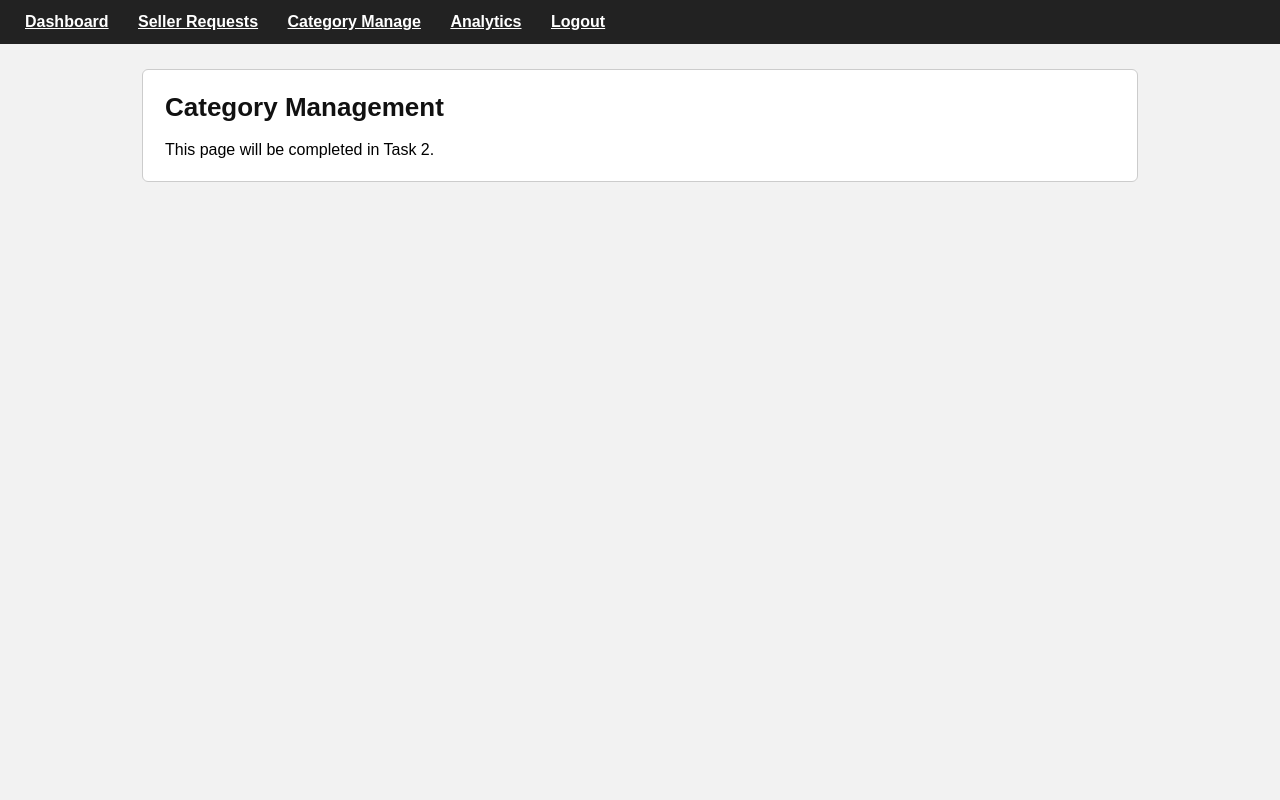
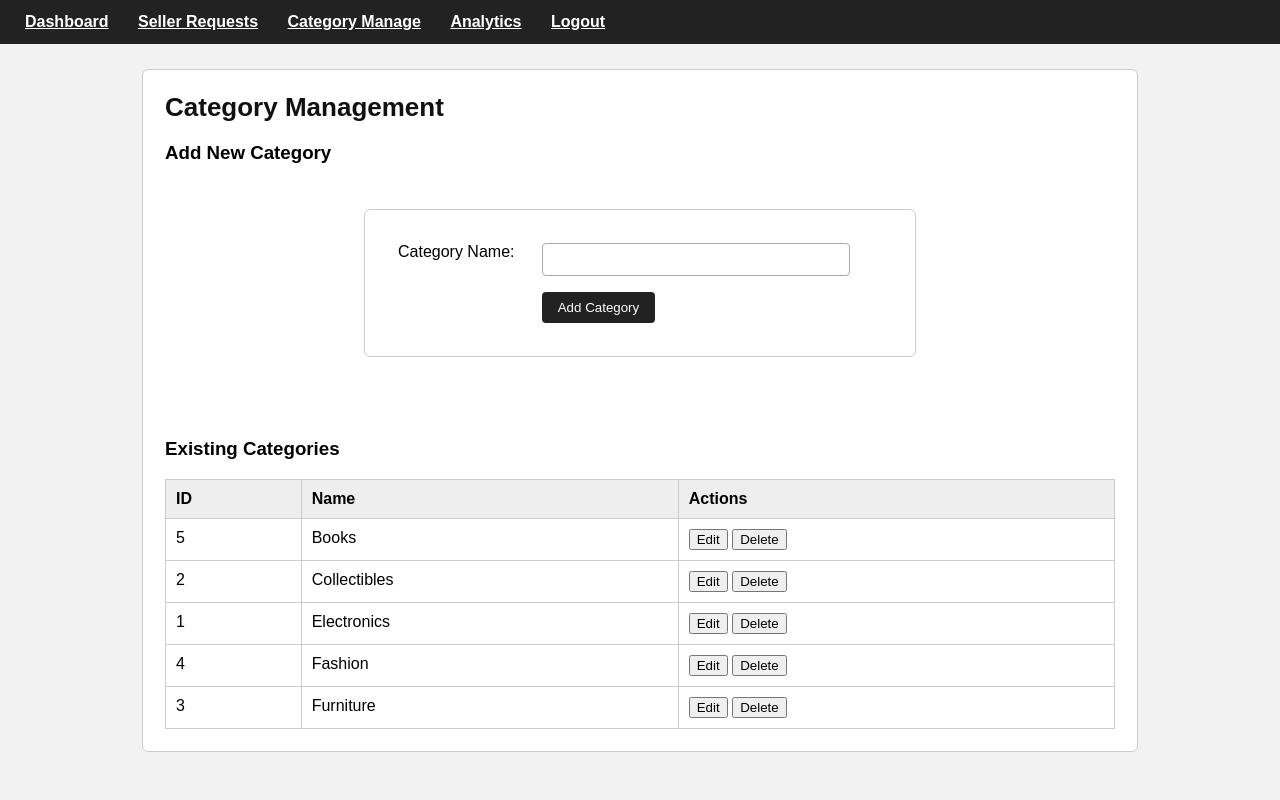
Before and after one commit to Noobie33/WebTechProject_G9, a PHP site: page /View/CategoryManage.php in a window 1280 px wide. Run offline with PHP 8.4, Linux system fonts and the light colour scheme; the visitor is signed in with stand-in values (Sample User, id 1); data comes from the database, SQL or seed files in the repository.

Commit message:
Category set

```diff
--- /dev/null
+++ b/Controller/CategoryController.php
@@ -0,0 +1,78 @@
+<?php
+include "../Model/db.php";
+session_start();
+
+if(!isset($_SESSION["loggedIn"]) || $_SESSION["loggedIn"]!=true || $_SESSION["role"]!="admin")
+    {
+        Header("Location:../View/Login.php");
+        exit;
+    }
+
+$database = new db();
+$connection = $database->connection();
+
+$message = "";
+$categoryName = "";
+$categoryNameErr = "";
+
+if($_SERVER["REQUEST_METHOD"]=="POST")
+    {
+        if($_POST["action"]=="add")
+            {
+                $categoryName = trim($_POST["category_name"]);
+                if(empty($categoryName))
+                    {
+                        $categoryNameErr = "Category name required";
+                    }
+                else
+                    {
+                        $result = $database->AddCategory($connection, $categoryName);
+                        if($result)
+                            {
+                                $message = "Category added successfully";
+                                $categoryName = "";
+                            }
+                        else
+                            {
+                                $categoryNameErr = "Category already exists";
+                            }
+                    }
+            }
+
+        if($_POST["action"]=="edit")
+            {
+                $edit_id = $_POST["category_id"];
+                $edit_name = trim($_POST["category_name"]);
+                if(empty($edit_name))
+                    {
+                        $message = "Category name required";
+                    }
+                else
+                    {
+                        $result = $database->UpdateCategory($connection, $edit_id, $edit_name);
+                        if($result){ $message = "Category updated"; }
+                        else{ $message = "Update failed"; }
+                    }
+            }
+
+        if($_POST["action"]=="delete")
+            {
+                header("Content-Type: application/json");
+                $cat_id = $_POST["category_id"];
+                $used = $database->CheckCategoryUsed($connection, $cat_id);
+                if($used > 0)
+                    {
+                        echo json_encode(array("ok"=>false,"message"=>"Cannot delete: category used by ".$used." listing(s)"));
+                    }
+                else
+                    {
+                        $result = $database->DeleteCategory($connection, $cat_id);
+                        if($result){ echo json_encode(array("ok"=>true,"message"=>"Category deleted")); }
+                        else{ echo json_encode(array("ok"=>false,"message"=>"Delete failed")); }
+                    }
+                exit;
+            }
+    }
+
+$categories = $database->ShowCategory($connection);
+?>
--- /dev/null
+++ b/Controller/JS/CategoryDelete.js
@@ -0,0 +1,25 @@
+function DeleteCategory(cat_id)
+{
+    if(!confirm("Delete this category?")){ return; }
+
+    let xhttp = new XMLHttpRequest();
+    xhttp.onreadystatechange = function()
+        {
+            if(this.readyState==4 && this.status==200)
+                {
+                    let response = JSON.parse(this.responseText);
+                    if(response.ok)
+                        {
+                            document.getElementById("cat_row_"+cat_id).remove();
+                            alert("Category deleted");
+                        }
+                    else
+                        {
+                            alert(response.message);
+                        }
+                }
+        }
+    xhttp.open("POST", "../Controller/CategoryController.php", true);
+    xhttp.setRequestHeader("content-type","application/x-www-form-urlencoded");
+    xhttp.send("action=delete&category_id="+cat_id);
+}
--- a/Model/db.php
+++ b/Model/db.php
@@ -135,7 +135,57 @@ function RejectSeller($connection, $user_id)
 }
 
 
-// Task 2 functions will be added here later.
+// Task 2 functions
+
+function AddCategory($connection, $name)
+{
+    $sql = "INSERT INTO categories(name) VALUES (?)";
+    $statement=$connection->prepare($sql);
+    $statement->bind_param("s",$name);
+    $result = $statement->execute();
+    return $result;
+}
+
+function ShowCategory($connection)
+{
+    $sql = "SELECT * FROM categories ORDER BY name ASC";
+    $result = $connection->query($sql);
+    return $result;
+}
+
+function UpdateCategory($connection, $id, $name)
+{
+    $sql = "UPDATE categories SET name=? WHERE id=?";
+    $statement=$connection->prepare($sql);
+    $statement->bind_param("si",$name,$id);
+    $result = $statement->execute();
+    return $result;
+}
+
+function DeleteCategory($connection, $id)
+{
+    $sql = "DELETE FROM categories WHERE id=?";
+    $statement=$connection->prepare($sql);
+    $statement->bind_param("i",$id);
+    $result = $statement->execute();
+    return $result;
+}
+
+function CheckCategoryUsed($connection, $category_id)
+{
+    $sql = "SELECT COUNT(*) AS cnt FROM listings WHERE category_id=?";
+    $statement=$connection->prepare($sql);
+    $statement->bind_param("i",$category_id);
+    $statement->execute();
+    $result = $statement->get_result();
+    $row = $result->fetch_assoc();
+    return $row['cnt'];
+}
+
+
+
+
+
 // Task 3 functions will be added here later.
 // Task 4 functions will be added here later.
 
--- a/View/CategoryManage.php
+++ b/View/CategoryManage.php
@@ -1,4 +1,5 @@
 <?php
+include "../Controller/CategoryController.php";
 session_start();
 $isloggedIn=$_SESSION["loggedIn"] ?? false;
 if(!$isloggedIn)
@@ -14,6 +15,8 @@ if($_SESSION["role"]!="admin")
 <html>
     <head>
         <link rel="stylesheet" href="/WebTechProject_G9/View/Design/Style.css">
+        <Script src="../Controller/JS/CategoryDelete.js"></Script>
+
     </head>
     <body>
         <div class="nav">
@@ -25,10 +28,67 @@ if($_SESSION["role"]!="admin")
         </div>
 
         <div class="box">
-            <?php
-                echo "<h1>Category Management</h1>";
-                echo "This page will be completed in Task 2.";
+           <h1>Category Management</h1>
+           <?php
+                if($message!="")
+                    {
+                        echo "<span class='message'>".$message."</span><br><br>";
+                    }
             ?>
+
+            <h3>Add New Category</h3>
+            <form method="post" action="CategoryManage.php">
+                <input type="hidden" name="action" value="add">
+                <table>
+                    <tr>
+                        <td>Category Name:</td>
+                        <td><input type="text" name="category_name" value="<?php echo $categoryName; ?>"> <span class="error"><?php echo $categoryNameErr; ?></span></td>
+                    </tr>
+                    <tr>
+                        <td></td>
+                        <td><input type="submit" value="Add Category"></td>
+                    </tr>
+                </table>
+            </form>
+
+            <br>
+            <h3>Existing Categories</h3>
+            <table border="1" class="data-table">
+                <tr>
+                    <td>ID</td>
+                    <td>Name</td>
+                    <td>Actions</td>
+                </tr>
+                <?php
+                if($categories && $categories->num_rows>0)
+                    {
+                        while($cat = $categories->fetch_assoc())
+                            {
+                                echo "<tr id='cat_row_".$cat['id']."'>";
+                                echo "<td>".$cat['id']."</td>";
+                                echo "<td>";
+                                echo "<span id='cat_name_".$cat['id']."'>".$cat['name']."</span>";
+                                echo "<form method='post' action='CategoryManage.php' id='edit_form_".$cat['id']."' style='display:none;margin-top:5px;'>";
+                                echo "<input type='hidden' name='action' value='edit'>";
+                                echo "<input type='hidden' name='category_id' value='".$cat['id']."'>";
+                                echo "<input type='text' name='category_name' value='".$cat['name']."'>";
+                                echo "<input type='submit' value='Save'>";
+                                echo "<input type='button' value='Cancel' onclick=\"document.getElementById('edit_form_".$cat['id']."').style.display='none'; document.getElementById('edit_btn_".$cat['id']."').style.display='inline';\">";
+                                echo "</form>";
+                                echo "</td>";
+                                echo "<td>";
+                                echo "<input type='button' id='edit_btn_".$cat['id']."' value='Edit' onclick=\"document.getElementById('edit_form_".$cat['id']."').style.display='block'; this.style.display='none';\">";
+                                echo " <input type='button' value='Delete' onclick='DeleteCategory(".$cat['id'].")'>";
+                                echo "</td>";
+                                echo "</tr>";
+                            }
+                    }
+                else
+                    {
+                        echo "<tr><td colspan='3'>No categories yet</td></tr>";
+                    }
+                ?>
+            </table>
         </div>
     </body>
 </html>
```
